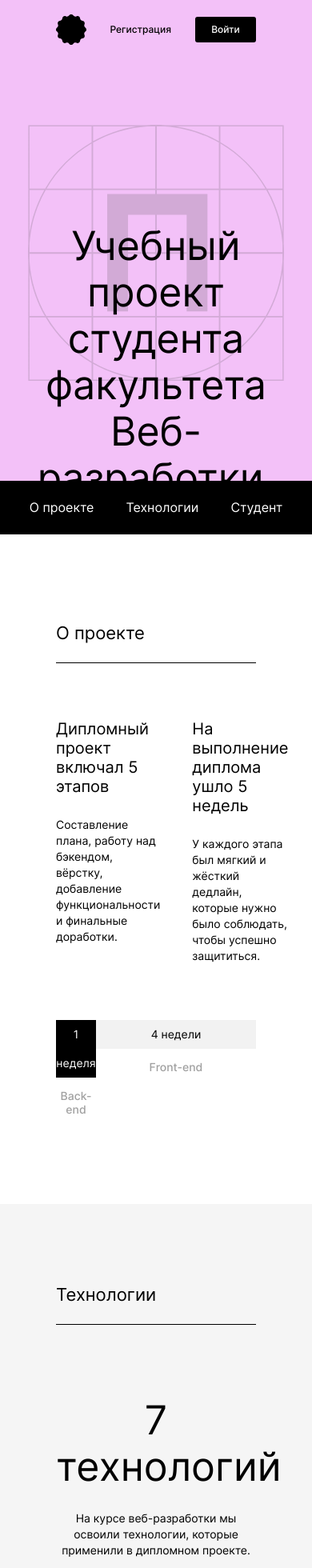
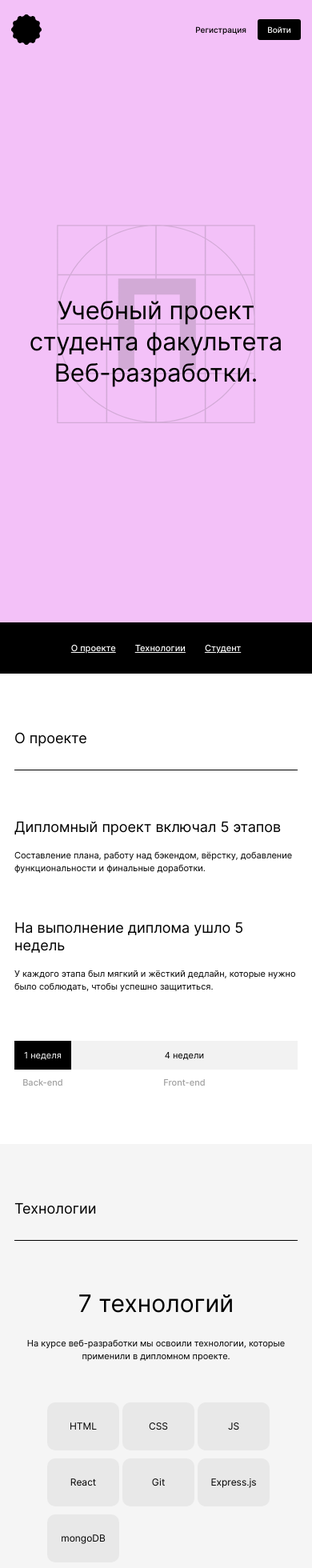
Before and after one commit to PolinaAndreyanova/movies-explorer-frontend, a React (Create React App) app: page / in a window 390 px wide. Shown: the top 1960 px of the page at 80% size. Built offline with nearby package versions, Linux system fonts and the light colour scheme.

Commit message:
feat: сделать адаптивную верстку для страницы "О проекте"

```diff
--- a/src/components/AboutMe/AboutMe.css
+++ b/src/components/AboutMe/AboutMe.css
@@ -64,3 +64,80 @@
 .about-me__github:hover {
   opacity: 0.8;
 }
+
+@media screen and (max-width: 1024px) {
+  .about-me {
+    padding: 90px 50px 91px;
+  }
+
+  .about-me__name {
+    font-size: 40px;
+    line-height: 40px;
+  }
+
+  .about-me__status {
+    margin-top: 16px;
+    font-size: 12px;
+    line-height: 18px;
+  }
+
+  .about-me__description {
+    margin-top: 20px;
+    font-size: 12px;
+    line-height: 18px;
+    max-width: 364px;
+  }
+
+  .about-me__image {
+    width: 255px;
+    height: 307px;
+    top: 207px;
+    right: 50px;
+  }
+}
+
+@media screen and (max-width: 700px) {
+  .about-me__description {
+    max-width: 264px;
+  }
+}
+
+@media screen and (max-width: 630px) {
+  .about-me {
+    padding: 70px 14px;
+  }
+
+  .about-me__header {
+    padding-bottom: 28px;
+    font-size: 18px;
+    line-height: 22px;
+  }
+
+  .about-me__image {
+    position: static;
+    width: 292px;
+    height: 352px;
+    margin: 60px auto 0;
+  }
+
+  .about-me__name {
+    margin-top: 40px;
+    font-size: 30px;
+    line-height: 36px;
+  }
+
+  .about-me__status {
+    margin-top: 20px;
+    font-size: 11px;
+    line-height: 16px;
+  }
+
+  .about-me__description {
+    font-size: 11px;
+    line-height: 16px;
+  }
+
+  .about-me__github {
+    margin-top: 40px;
+  }
+}
--- a/src/components/AboutProject/AboutProject.css
+++ b/src/components/AboutProject/AboutProject.css
@@ -54,7 +54,6 @@
   font-style: normal;
   font-weight: 400;
   font-size: 14px;
-  line-height: 17px;
   text-align: center;
   margin: 0;
   line-height: 36px;
@@ -76,3 +75,65 @@
   color: #A0A0A0;
   margin: 14px 0 0;
 }
+
+@media screen and (max-width: 1024px) {
+  .about-project {
+    padding: 90px 50px;
+  }
+
+  .about-project__info {
+    margin-right: 30px;
+  }
+
+  .about-project__info-subtitle {
+    margin-top: 22px;
+    font-size: 12px;
+    line-height: 18px;
+  }
+}
+
+@media screen and (max-width: 630px) {
+  .about-project {
+    padding: 70px 18px;
+  }
+
+  .about-project__header {
+    font-size: 18px;
+    line-height: 22px;
+    padding-bottom: 28px;
+  }
+
+  .about-project__two-columns {
+    margin-top: 60px;
+    flex-direction: column;
+  }
+
+  .about-project__two-columns:last-of-type {
+    flex-direction: row;
+  }
+
+  .about-project__info {
+    margin: 0 0 56px 0;
+  }
+
+  .about-project__info-title {
+    font-size: 18px;
+    line-height: 22px;
+  }
+
+  .about-project__info-subtitle {
+    margin-top: 16px;
+    font-size: 11px;
+    line-height: 16px;
+  }
+
+  .about-project__shema-title {
+    font-size: 11px;
+  }
+
+  .about-project__shema-subtitle {
+    margin-top: 10px;
+    font-size: 11px;
+    line-height: 13px;
+  }
+}
--- a/src/components/Footer/Footer.css
+++ b/src/components/Footer/Footer.css
@@ -52,3 +52,47 @@
 .footer__link:hover {
   opacity: 0.8;
 }
+
+@media screen and (max-width: 1024px) {
+  .footer {
+    padding: 79px 30px 20px;
+  }
+}
+
+@media screen and (max-width: 630px) {
+  .footer {
+    padding: 79px 10px 20px;
+  }
+
+  .footer__header {
+    font-size: 12px;
+    line-height: 15px;
+  }
+
+  .footer__copyright {
+    margin-top: 30px;
+    flex-direction: column-reverse;
+    align-items: center;
+  }
+
+  .footer__date {
+    margin-top: 30px;
+    font-size: 12px;
+    line-height: 15px;
+    color: #A0A0A0;
+  }
+
+  .footer__links {
+    display: flex;
+    flex-direction: column;
+    align-items: center;
+  }
+
+  .footer__link {
+    margin: 0;
+  }
+
+  .footer__link:last-of-type {
+    margin-top: 12px;
+  }
+}
--- a/src/components/Header/Header.css
+++ b/src/components/Header/Header.css
@@ -55,3 +55,34 @@
 .header__enter-button:hover {
   opacity: 0.8;
 }
+
+@media screen and (max-width: 1024px) {
+  .header__logo {
+    padding-left: 30px;
+  }
+
+  .header__navigation {
+    padding-right: 30px;
+  }
+}
+
+@media screen and (max-width: 630px) {
+  .header__logo {
+    padding-left: 14px;
+  }
+
+  .header__navigation {
+    padding: 24px 14px 24px 0;
+    font-size: 10px;
+  }
+
+  .header__registration-button {
+    line-height: 26px;
+    padding-right: 14px;
+  }
+
+  .header__enter-button {
+    width: 54px;
+    line-height: 26px;
+  }
+}
--- a/src/components/NavTab/NavTab.css
+++ b/src/components/NavTab/NavTab.css
@@ -10,8 +10,11 @@
 }
 
 .navtab__link {
+  font-style: normal;
+  font-weight: 500;
+  font-size: 13px;
+  line-height: 16px;
   color: white;
-  text-decoration: none;
   margin-right: 40px;
   opacity: 1;
   transition: opacity 0.5s;
@@ -24,3 +27,11 @@
 .navtab__link:hover {
   opacity: 0.8;
 }
+
+@media screen and (max-width: 630px) {
+  .navtab__link {
+    font-size: 11px;
+    line-height: 16px;
+    margin-right: 24px;
+  }
+}
--- a/src/components/Portfolio/Portfolio.css
+++ b/src/components/Portfolio/Portfolio.css
@@ -16,7 +16,8 @@
   display: block;
   padding: 0 0 19px;
   text-decoration: none;
-  border-bottom: 1px solid #E8E8E8;;
+  border-bottom: 1px solid #E8E8E8;
+  ;
   color: black;
   font-style: normal;
   font-weight: 400;
@@ -40,3 +41,43 @@
   top: 0;
   right: 0;
 }
+
+@media screen and (max-width: 1024px) {
+  .portfolio {
+    padding: 0 50px 90px;
+  }
+
+  .portfolio__link {
+    font-size: 28px;
+  }
+
+  .portfolio__link-image {
+    width: 27px;
+    height: 60px;
+  }
+}
+
+@media screen and (max-width: 630px) {
+  .portfolio {
+    padding: 0 14px 70px;
+  }
+
+  .portfolio__header {
+    font-size: 14px;
+    line-height: 20px;
+  }
+
+  .portfolio__link {
+    font-size: 18px;
+    line-height: 28px;
+  }
+
+  .portfolio__link:first-of-type {
+    margin-top: 40px;
+  }
+
+  .portfolio__link-image {
+    width: 18px;
+    height: 28px;
+  }
+}
--- a/src/components/Promo/Promo.css
+++ b/src/components/Promo/Promo.css
@@ -23,3 +23,22 @@
   max-width: 730px;
   max-height: 120px;
 }
+
+@media screen and (max-width: 1024px) {
+  .promo__logo {
+    margin: 224px auto 240px;
+  }
+}
+
+@media screen and (max-width: 630px) {
+  .promo__logo {
+    margin: 207px auto 246px;
+    width: 248px;
+    height: 248px;
+  }
+
+  .promo__header {
+    font-size: 31px;
+    line-height: 39px;
+  }
+}
--- a/src/components/Techs/Techs.css
+++ b/src/components/Techs/Techs.css
@@ -44,6 +44,9 @@
   background-color: #E8E8E8;
   border-radius: 10px;
   width: 90px;
+  font-style: normal;
+  font-weight: 400;
+  font-size: 14px;
   line-height: 60px;
   text-align: center;
 }
@@ -51,3 +54,58 @@
 .techs__card:last-of-type {
   margin-right: 0;
 }
+
+@media screen and (max-width: 1024px) {
+  .techs {
+    padding: 90px 50px;
+  }
+
+  .techs__name {
+    margin-top: 80px;
+  }
+
+  .techs__description {
+    margin-top: 22px;
+    font-size: 12px;
+    line-height: 18px;
+  }
+
+  .techs__cards {
+    margin-top: 83px;
+  }
+
+  .techs__card {
+    font-size: 12px;
+  }
+}
+
+@media screen and (max-width: 630px) {
+  .techs {
+    padding: 70px 18px;
+  }
+
+  .techs__header {
+    padding-bottom: 28px;
+    font-size: 18px;
+    line-height: 22px;
+  }
+
+  .techs__name {
+    margin-top: 60px;
+    font-size: 30px;
+    line-height: 36px;
+  }
+
+  .techs__description {
+    margin-top: 24px;
+    font-size: 11px;
+    line-height: 16px;
+  }
+
+  .techs__cards {
+    margin: 50px  40px 0;
+    display: grid;
+    grid-template-columns: repeat(auto-fit, 84px);
+    gap: 10px;
+  }
+}
```
